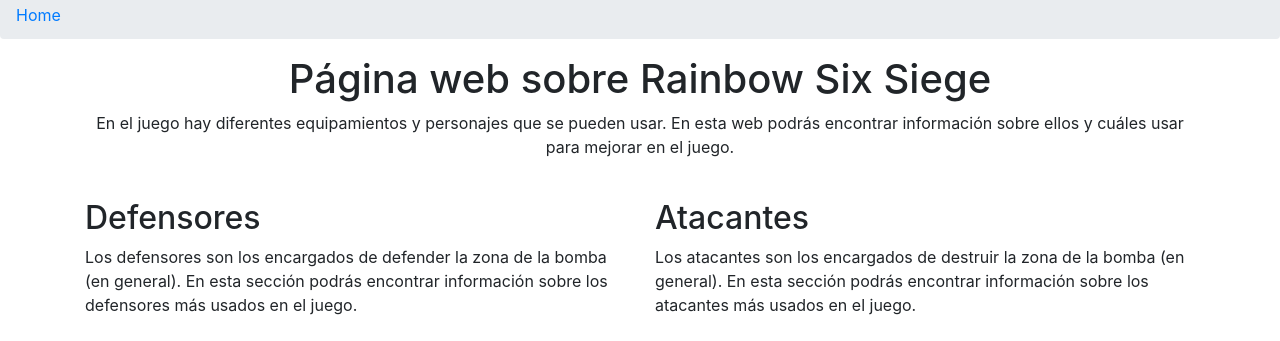
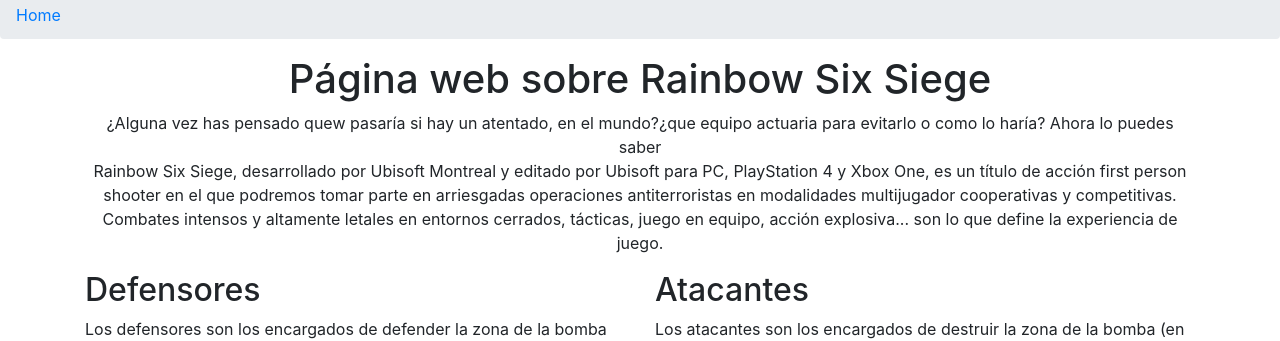
Before and after one commit to Pablourquia/Proyecto_UyA, a plain HTML site: page Pagina web.html in a window 1280 px wide. Shown: the part 125-466 px from the top of the page. Drawn offline with nearby package versions, Linux system fonts and the light colour scheme.

Commit message:
mejoras principal

```diff
--- a/Pagina web.html
+++ b/Pagina web.html
@@ -33,7 +33,9 @@
     <div class="row">
       <div class="col">
         <h1 class="text-center">Página web sobre Rainbow Six Siege</h1>
-        <p class="text-center">En el juego hay diferentes equipamientos y personajes que se pueden usar. En esta web podrás encontrar información sobre ellos y cuáles usar para mejorar en el juego.</p><br>
+        <p class="text-center">¿Alguna vez has pensado quew pasaría si hay un atentado, en el mundo?¿que equipo actuaria para evitarlo o como lo haría? Ahora lo puedes saber<br>
+          Rainbow Six Siege, desarrollado por Ubisoft Montreal y editado por Ubisoft para PC, PlayStation 4 y Xbox One, es un título de acción first person shooter en el que podremos tomar parte en arriesgadas operaciones antiterroristas en modalidades multijugador cooperativas y competitivas. Combates intensos y altamente letales en entornos cerrados, tácticas, juego en equipo, acción explosiva... son lo que define la experiencia de juego.
+        </p>
       </div>
     </div>
     <div class="row">
```
